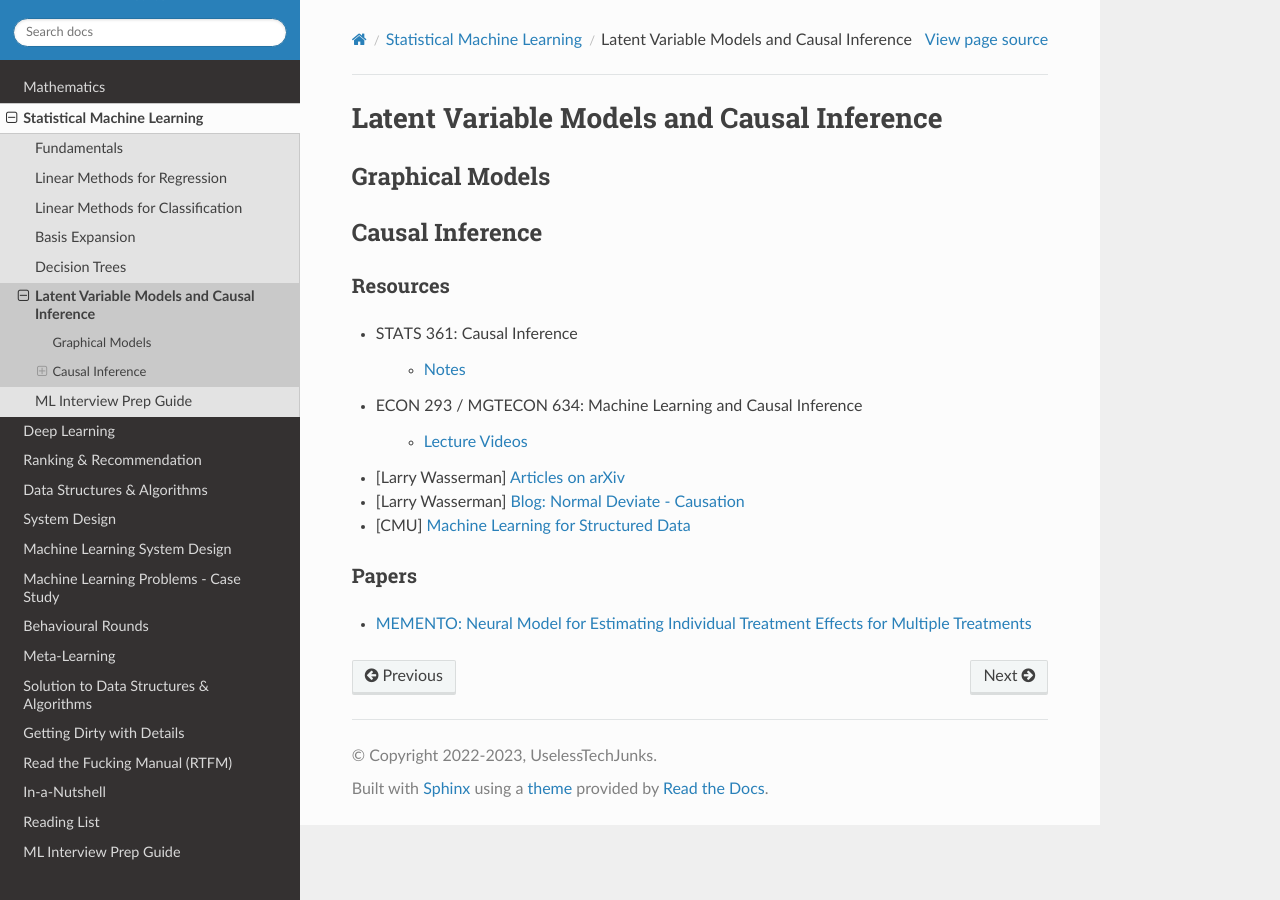
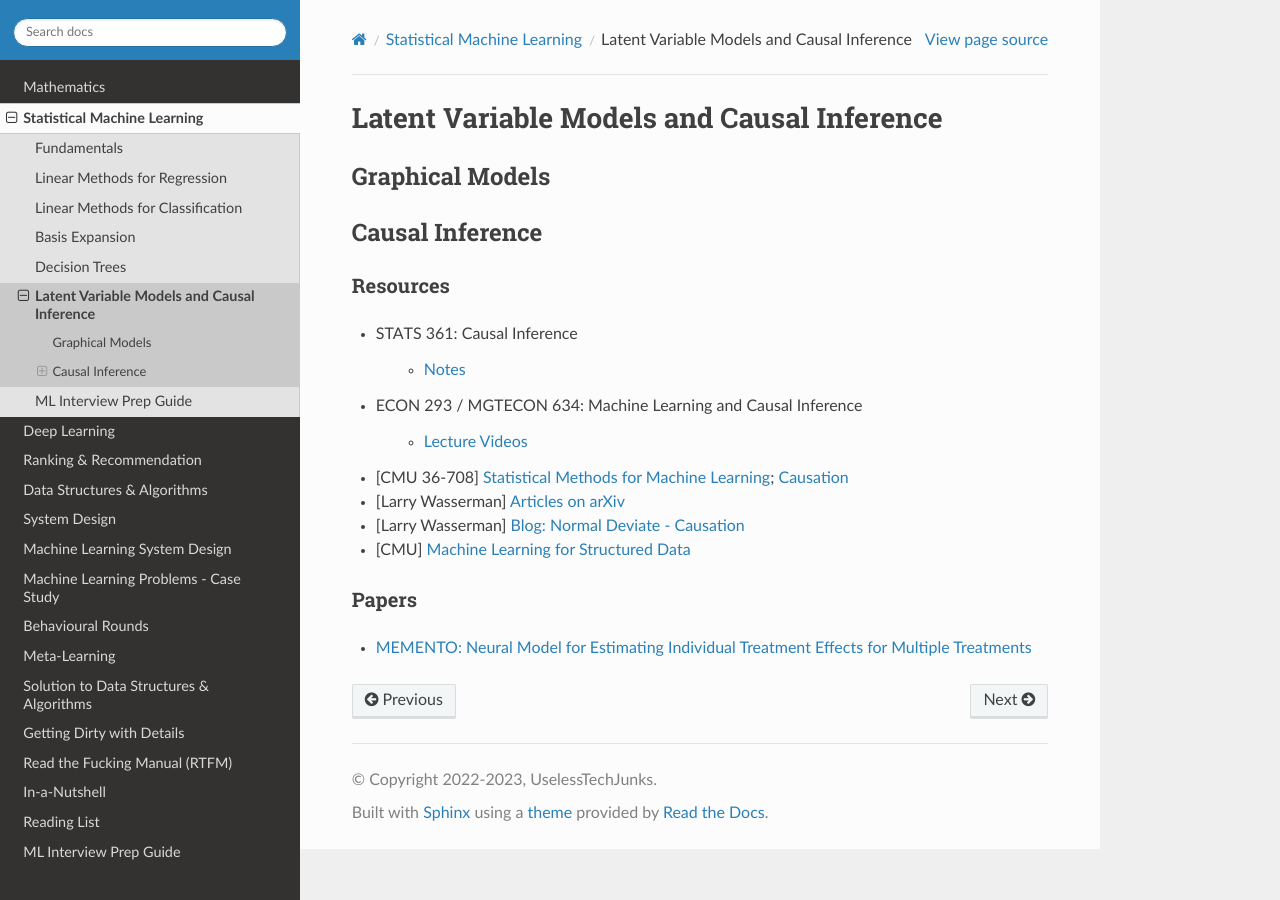
Before and after one commit to uselesstechjunks/leetcode, a Sphinx documentation site: the page built from docs/source/ml/graph.rst, in a window 1280 px wide. Built offline with Sphinx 7.4.7 and the Read the Docs theme 2.0.0, drawn with Linux system fonts in a browser that asks for light colours.

Commit message:
Update graph.rst (#188)

```diff
--- a/docs/source/ml/graph.rst
+++ b/docs/source/ml/graph.rst
@@ -18,6 +18,7 @@ Resources
 
     - `Lecture Videos <https://www.youtube.com/playlist?list=PLxq_lXOUlvQAoWZEqhRqHNezS30lI49G->`_
 
+* [CMU 36-708] `Statistical Methods for Machine Learning <https://www.stat.cmu.edu/~larry/=sml/>`_; `Causation <https://www.stat.cmu.edu/~larry/=sml/Causation.pdf>`_
 * [Larry Wasserman] `Articles on arXiv <https://arxiv.org/a/wasserman_l_1.html>`_
 * [Larry Wasserman] `Blog: Normal Deviate - Causation <https://normaldeviate.wordpress.com/2012/06/18/48/>`_
 * [CMU] `Machine Learning for Structured Data <https://www.cs.cmu.edu/~mgormley/courses/10418/schedule.html>`_
```
